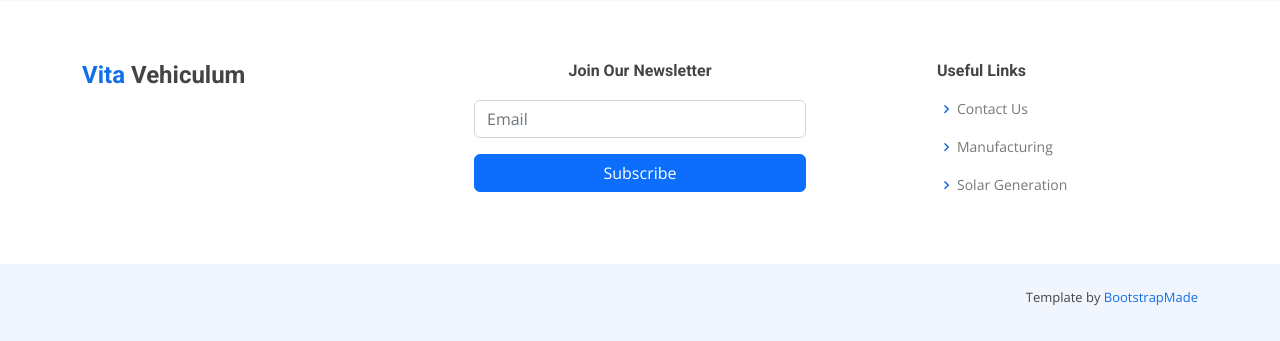
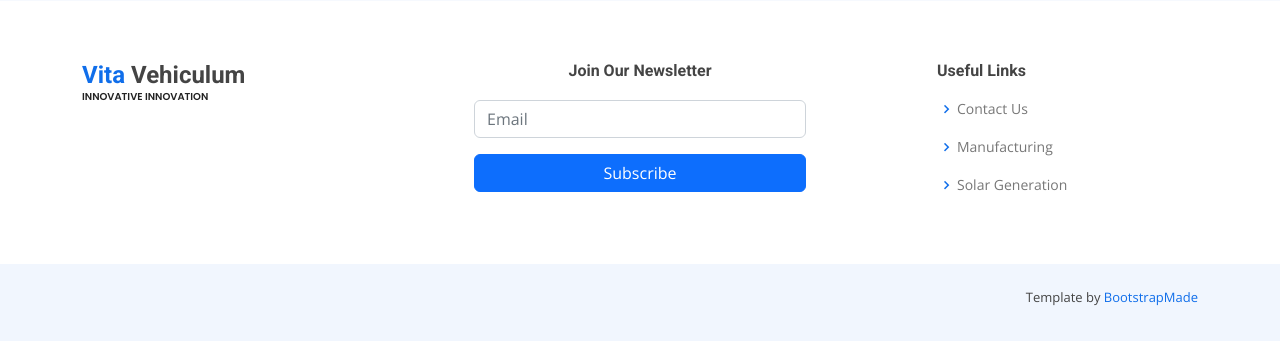
Before and after one commit to unex/CyberForce2022, a FastAPI app: template webzone/templates/admin.html in a window 1280 px wide. Shown: the part 357-698 px from the top of the page. Run offline with FastAPI, Linux system fonts and the light colour scheme; the template is opened without the code that fills it, so the values that code supplies are empty; parts of the project's set-up code (start-up, migrations or seed data) failed here and were passed over; some libraries are stand-ins or nearby versions.

Commit message:
footer logo top kek

```diff
--- a/webzone/assets/css/style.css
+++ b/webzone/assets/css/style.css
@@ -1724,7 +1724,7 @@ section {
 
 #footer .footer-top .footer-contact h3 {
   font-size: 24px;
-  margin: 0 0 15px 0;
+  margin: 0;
   padding: 2px 0 2px 0;
   line-height: 1;
   font-weight: 700;
@@ -1740,6 +1740,18 @@ section {
   margin-bottom: 0;
   font-family: "Roboto", sans-serif;
   color: #777777;
+}
+
+#footer .footer-top .footer-contact i.val {
+  padding: 0;
+  margin: 0 0 6px 0;
+  text-transform: uppercase;
+  display: block;
+  font-weight: 600;
+  font-family: "Poppins", sans-serif;
+  font-size: 10px;
+  font-style: normal;
+  color: #222222;
 }
 
 #footer .footer-top h4 {
--- a/webzone/templates/includes/footer.html
+++ b/webzone/templates/includes/footer.html
@@ -6,6 +6,7 @@
 
                 <div class="col-lg-3 col-md-6 footer-contact">
                     <h3><span>Vita</span> Vehiculum</h3>
+                    <i class="val">INNOVATIVE INNOVATION</i>
                     <!-- <p>
                         A108 Adam Street <br>
                         New York, NY 535022<br>
```
